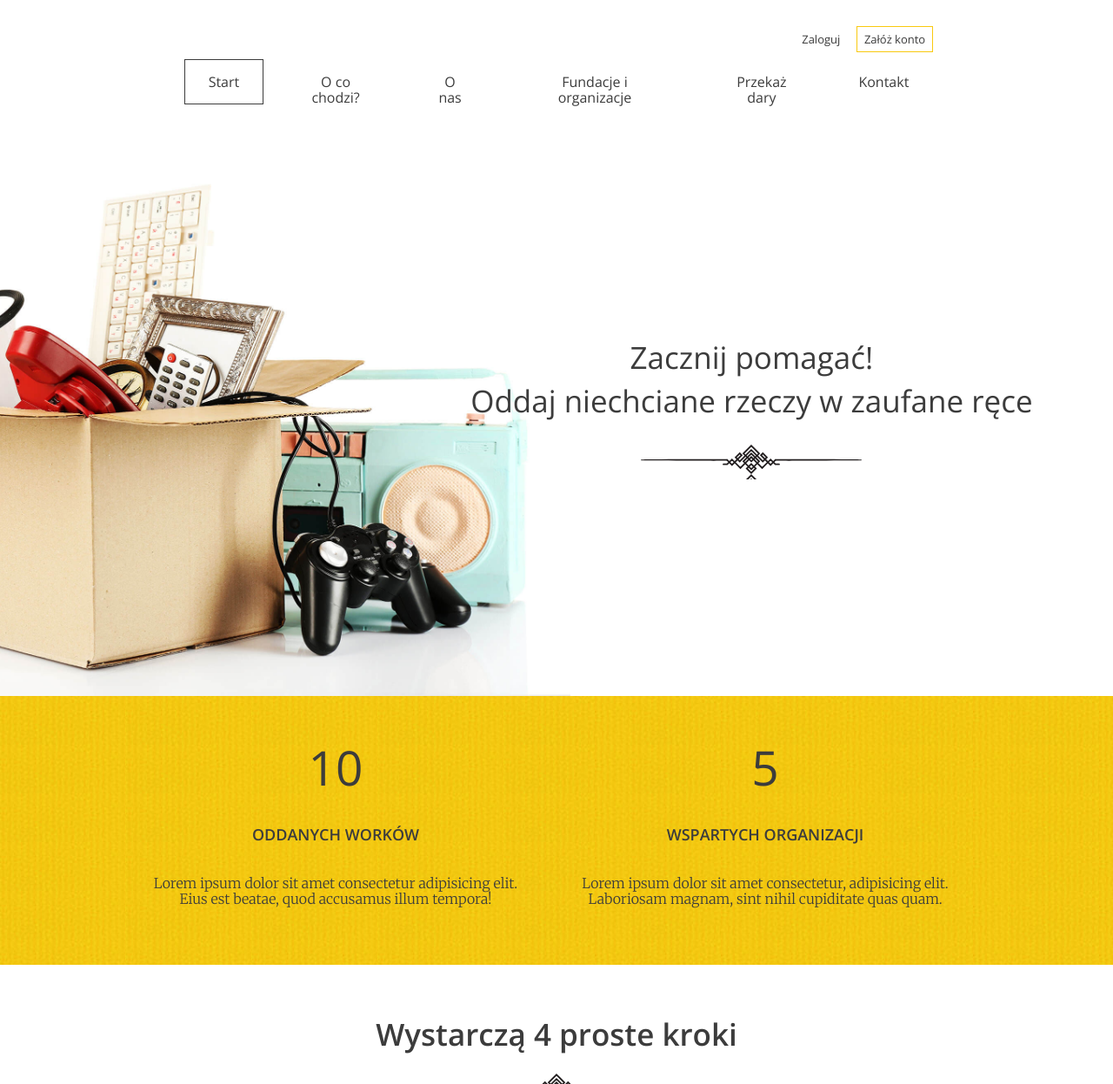
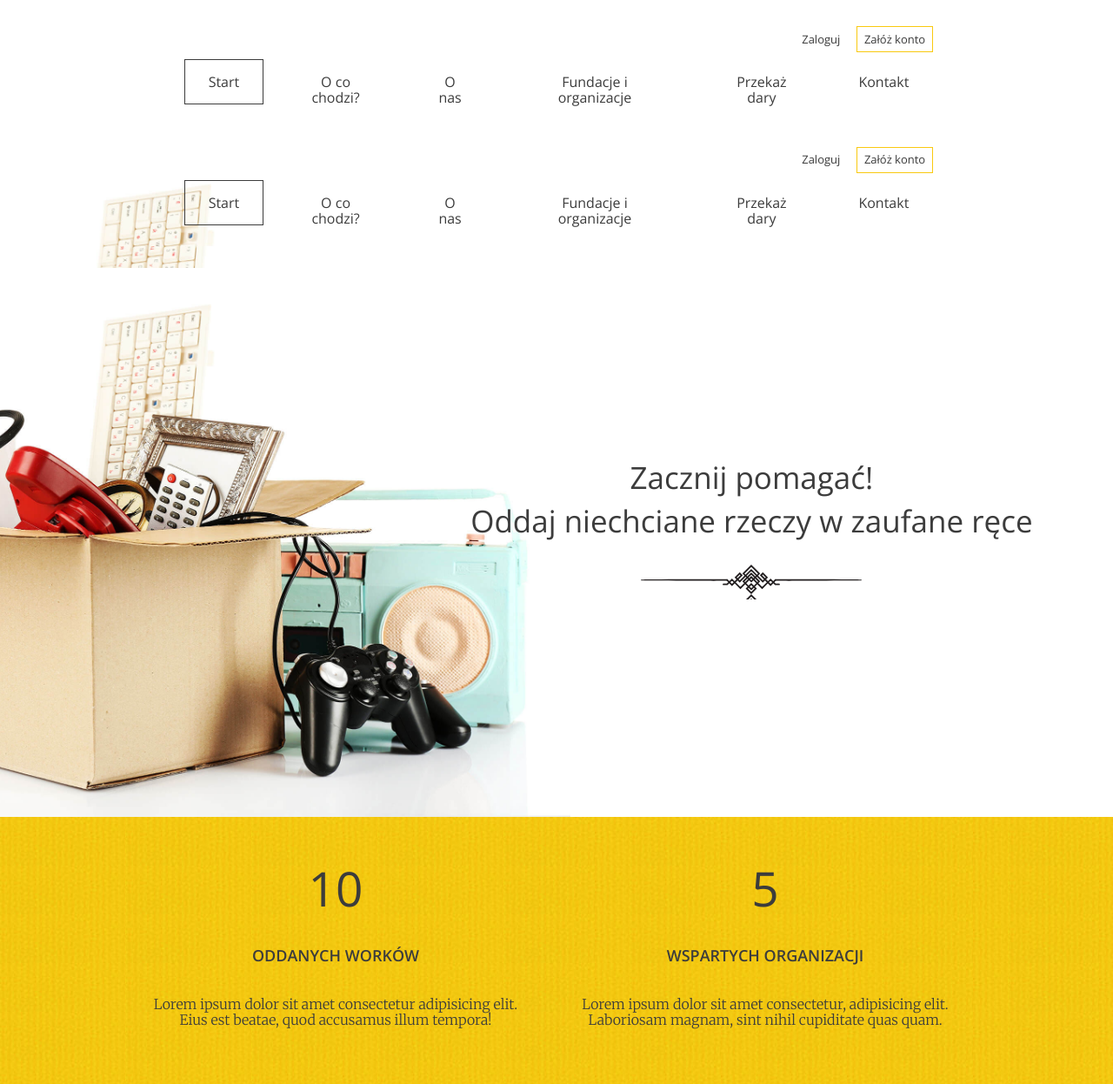
Before and after one commit to popsicleslayer/milky-chocolate, a Django app: page / in a window 1280 px wide. Shown: the top 1246 px of the page at 87% size. Run offline with Django 3.2, Linux system fonts and the light colour scheme.

Commit message:
Menu moved into base.html
Moved menu to base.html

```diff
--- a/charity_lab/charity_donation_app/templates/base.html
+++ b/charity_lab/charity_donation_app/templates/base.html
@@ -9,6 +9,38 @@
     <link rel="stylesheet" href="/static/charity_donation_app/css/style.css" />
   </head>
   <body>
+    <header class="header--main-page">
+    {% if not user.is_authenticated %}
+      <nav class="container container--70">
+        <ul class="nav--actions">
+          <li><a href="/login" class="btn btn--small btn--without-border">Zaloguj</a></li>
+          <li><a href="/register#login-page" class="btn btn--small btn--highlighted">Załóż konto</a></li>
+        </ul>
+    {% else %}
+      <nav class="container container--70">
+        <ul class="nav--actions">
+          <li class="logged-user">
+            Witaj {{ user_name }}
+            <ul class="dropdown">
+              <li><a href="/profile/{{ user.pk }}/">Profil</a></li>
+              <li><a href="#">Ustawienia</a></li>
+              {% if user.is_superuser %}
+              <li><a href="/admin/">Panel administracyjny</a> </li>
+              {% endif %}
+              <li><a href="/logout/">Wyloguj</a></li>
+            </ul>
+          </li>
+        </ul>
+    {% endif %}
+        <ul>
+          <li><a href="/" class="btn btn--without-border active">Start</a></li>
+          <li><a href="/#steps" class="btn btn--without-border">O co chodzi?</a></li>
+          <li><a href="/#about-us" class="btn btn--without-border">O nas</a></li>
+          <li><a href="/#help" class="btn btn--without-border">Fundacje i organizacje</a></li>
+          <li><a href="/form/" class="btn btn--without-border">Przekaż dary</a></li>
+          <li><a href="/#contact" class="btn btn--without-border">Kontakt</a></li>
+        </ul>
+      </nav>
     {% block header %}
     {% endblock %}
 
@@ -43,5 +75,6 @@
 
     {% block script %}
     {% endblock %}
+
   </body>
 </html>
```
